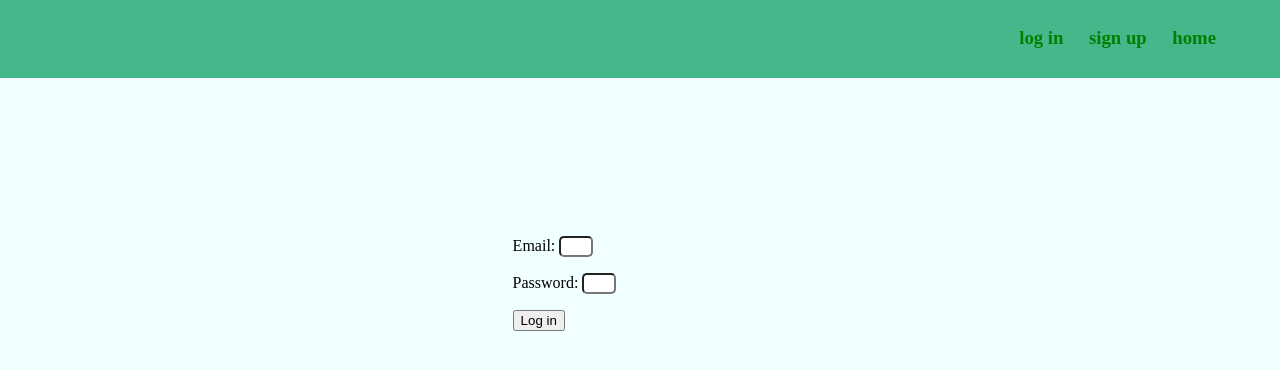
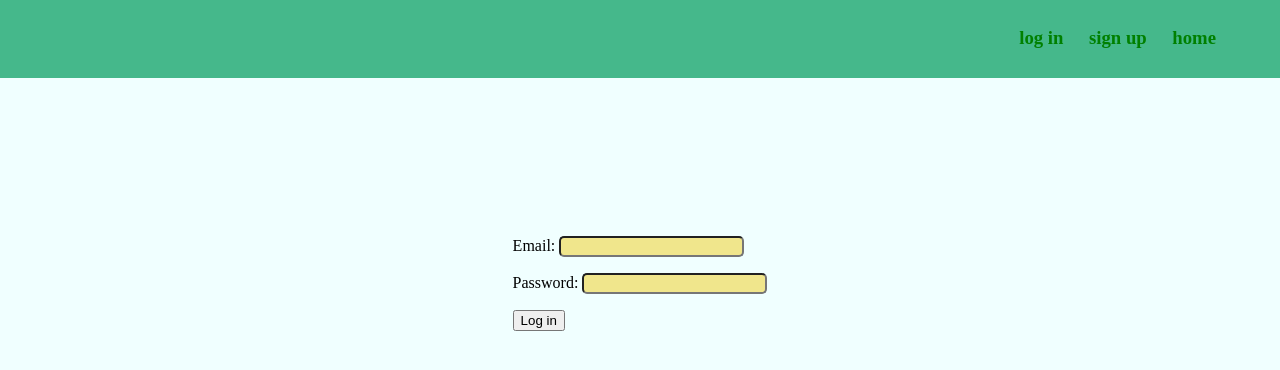
Before and after one commit to zensen6/aws-deploy, a Django app: page /login/ in a window 1280 px wide; the page is wider, and only the part inside the window is pictured. Shown: the part 120-490 px from the top of that part. Run offline with Django 3.2, Linux system fonts and the light colour scheme.

Commit message:
more disign

```diff
--- a/templates/galleries/base.html
+++ b/templates/galleries/base.html
@@ -72,11 +72,15 @@ flex-direction: column;"lang="en">
                 opacity:0;
             }
         }
-        form input{
+        .ballinput input{
             width: 10%;
             border-radius: 5px;
         }
-        .submit button{
+        .login input{
+            border-radius: 5px;
+            background-color:khaki;
+        }
+        button .submit{
             margin-left:10%;
         }
     </style>
--- a/templates/galleries/gallery_list.html
+++ b/templates/galleries/gallery_list.html
@@ -63,7 +63,7 @@
   box-shadow: 15px 18px 41px -2px rgba(0, 0, 0, 0.66);
   border-radius: 40px;">
             <div style="height:30%">
-                <form method="POST" action="{% url "home:gallery" %}">
+                <form class="ballinput" method="POST" action="{% url "home:gallery" %}">
                     {% csrf_token %}
                     <label for="num1"></label>
                         {{form.num1}}
--- a/templates/galleries/login.html
+++ b/templates/galleries/login.html
@@ -2,7 +2,7 @@
 
 {% block content %}
 <div class="login_box">
-    <form method="POST" action='{% url "home:login" %}'>
+    <form class="login" method="POST" action='{% url "home:login" %}'>
         {% csrf_token %}
         {{form.as_p}}
         <button>Log in</button>
--- a/templates/galleries/signup.html
+++ b/templates/galleries/signup.html
@@ -2,10 +2,10 @@
 
 {% block content %}
 <div class="login_box">
-    <form method="POST" action='{% url "home:signup" %}'>
+    <form class="login" method="POST" action='{% url "home:signup" %}'>
         {% csrf_token %}
         {{form.as_p}}
-        <button>sign in</button>
+        <button>Sign up</button>
     </form>
 <div>
 {% endblock %}
```
